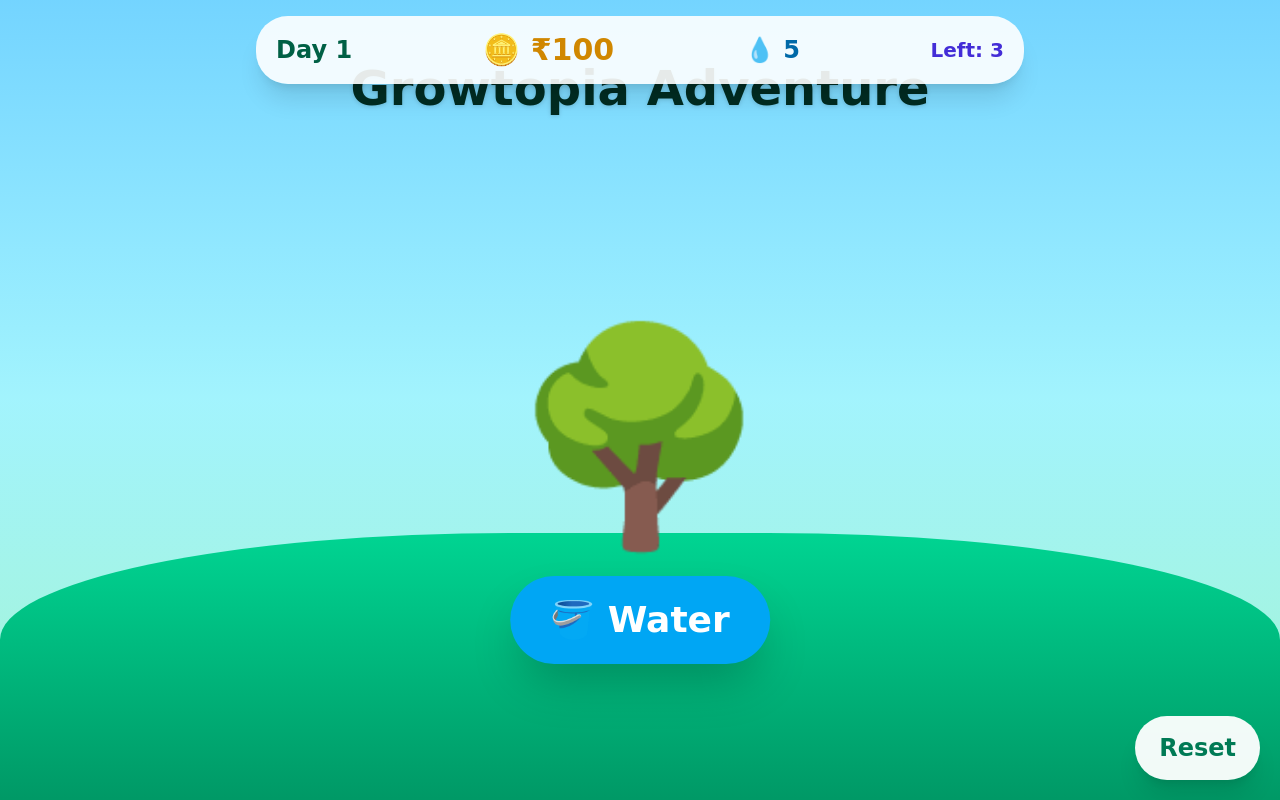
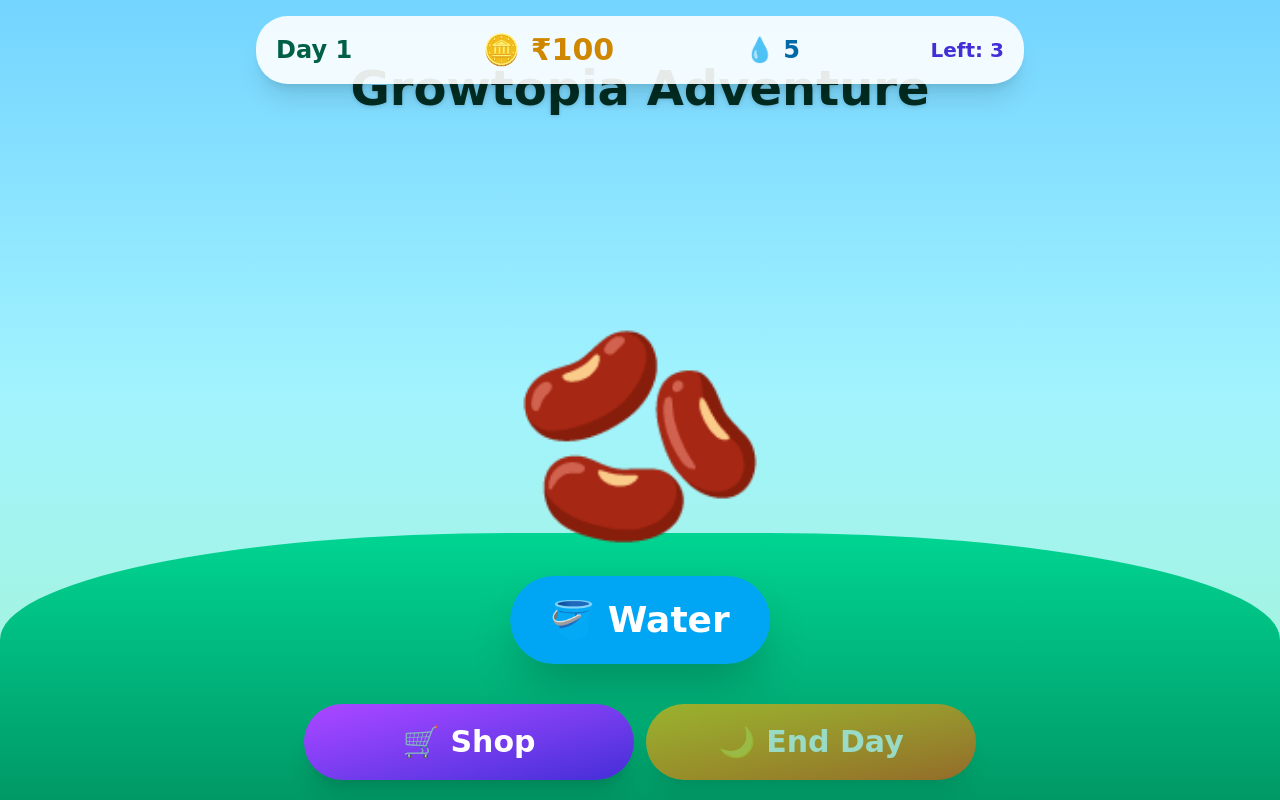
Before and after one commit to pravatAbhishek/BuildWithAI, a Next.js app: page / in a window 1280 px wide. Built offline with nearby package versions, Linux system fonts and the light colour scheme.

Commit message:
Made shop with appreciation and depreciation assets.

```diff
--- a/src/components/game/GameCanvas.tsx
+++ b/src/components/game/GameCanvas.tsx
@@ -1,12 +1,14 @@
 "use client";
 
-import { useEffect, useMemo, useState } from "react";
+import { useMemo, useState } from "react";
 import type { Variants } from "framer-motion";
 import { AnimatePresence, motion } from "framer-motion";
 import { useGameStore } from "@/store/gameStore";
 import { calculateTreeYield, canWaterTree } from "@/lib/gameEngine";
+import type { AssetType, MarketAsset } from "@/types/game";
 
 type Phase = "morning" | "evening" | "night" | "sunrise";
+type ShopTab = AssetType;
 
 const treeShakeVariants: Variants = {
   calm: { rotate: 0, scaleY: 1 },
@@ -18,15 +20,18 @@ export function GameCanvas() {
     tree,
     player,
     ownedAssets,
+    marketAssets,
     waterTree,
+    buyAsset,
     saveToBank,
     investMoney,
     startNewDay,
-    resetGame,
     aiTip,
   } = useGameStore();
 
   const [phase, setPhase] = useState<Phase>("morning");
+  const [shopOpen, setShopOpen] = useState(false);
+  const [shopTab, setShopTab] = useState<ShopTab>("depreciating");
   const [shakeTree, setShakeTree] = useState(false);
   const [coinPop, setCoinPop] = useState<number | null>(null);
   const [bankChoice, setBankChoice] = useState(0);
@@ -35,19 +40,6 @@ export function GameCanvas() {
   const wateringsLeft = Math.max(0, 3 - tree.timesWateredToday);
   const canWater = canWaterTree(tree, player.waterUnits) && phase === "morning";
   const remaining = Math.max(0, player.wallet - bankChoice - investChoice);
-
-  useEffect(() => {
-    if (phase === "morning" && tree.timesWateredToday >= 3) {
-      setPhase("evening");
-    }
-  }, [phase, tree.timesWateredToday]);
-
-  useEffect(() => {
-    if (phase !== "evening") {
-      setBankChoice(0);
-      setInvestChoice(0);
-    }
-  }, [phase]);
 
   const bgClass = useMemo(() => {
     if (phase === "morning") return "from-sky-300 via-cyan-200 to-emerald-200";
@@ -65,12 +57,18 @@ export function GameCanvas() {
     setCoinPop(earned);
     window.setTimeout(() => setShakeTree(false), 250);
     window.setTimeout(() => setCoinPop(null), 900);
+
+    if (tree.timesWateredToday + 1 >= 3) {
+      window.setTimeout(() => setPhase("evening"), 550);
+    }
   };
 
   const onConfirmEvening = () => {
     if (bankChoice + investChoice > player.wallet) return;
     if (bankChoice > 0) saveToBank(bankChoice);
     if (investChoice > 0) investMoney(investChoice);
+    setBankChoice(0);
+    setInvestChoice(0);
     setPhase("night");
   };
 
@@ -78,6 +76,7 @@ export function GameCanvas() {
     setPhase("sunrise");
     window.setTimeout(() => {
       startNewDay();
+      setShopOpen(false);
       setPhase("morning");
     }, 950);
   };
@@ -104,6 +103,7 @@ export function GameCanvas() {
       </div>
 
       <SceneTree
+        treeStage={tree.stage}
         shakeTree={shakeTree}
         phase={phase}
         canWater={canWater}
@@ -149,17 +149,29 @@ export function GameCanvas() {
         {phase === "sunrise" && <SunriseOverlay />}
       </AnimatePresence>
 
-      <motion.button
-        whileHover={{ scale: 1.08 }}
-        whileTap={{ scale: 0.92 }}
-        onClick={() => {
-          resetGame();
-          setPhase("morning");
-        }}
-        className="absolute bottom-5 right-5 z-40 rounded-full bg-white/95 px-6 py-4 text-2xl font-extrabold text-emerald-700 shadow-xl"
-      >
-        Reset
-      </motion.button>
+      <AnimatePresence>
+        {phase === "morning" && (
+          <BottomActions
+            canEndDay={tree.timesWateredToday > 0}
+            onShop={() => setShopOpen(true)}
+            onEndDay={() => setPhase("evening")}
+          />
+        )}
+      </AnimatePresence>
+
+      <AnimatePresence>
+        {shopOpen && (
+          <ShopModal
+            tab={shopTab}
+            setTab={setShopTab}
+            marketAssets={marketAssets}
+            wallet={player.wallet}
+            ownedAssets={ownedAssets}
+            onBuy={buyAsset}
+            onClose={() => setShopOpen(false)}
+          />
+        )}
+      </AnimatePresence>
     </div>
   );
 }
@@ -192,16 +204,20 @@ function TopHUD({
 }
 
 function SceneTree({
+  treeStage,
   phase,
   shakeTree,
   canWater,
   onWater,
 }: {
+  treeStage: "seed" | "sprout" | "small" | "medium" | "large" | "full";
   phase: Phase;
   shakeTree: boolean;
   canWater: boolean;
   onWater: () => void;
 }) {
+  const treeEmoji = getTreeEmoji(treeStage);
+
   return (
     <div className="absolute inset-0">
       <div className="absolute bottom-0 left-0 right-0 h-1/3 rounded-t-[40%] bg-gradient-to-b from-emerald-400 to-emerald-600" />
@@ -212,7 +228,7 @@ function SceneTree({
         animate={shakeTree ? "shake" : "calm"}
         transition={{ duration: 0.25 }}
       >
-        🌳
+        {treeEmoji}
       </motion.div>
 
       <AnimatePresence>
@@ -233,6 +249,179 @@ function SceneTree({
         )}
       </AnimatePresence>
     </div>
+  );
+}
+
+function getTreeEmoji(stage: "seed" | "sprout" | "small" | "medium" | "large" | "full") {
+  if (stage === "seed") return "🫘";
+  if (stage === "sprout") return "🌱";
+  if (stage === "small") return "🪴";
+  if (stage === "medium") return "🌿";
+  return "🌳";
+}
+
+function BottomActions({
+  canEndDay,
+  onShop,
+  onEndDay,
+}: {
+  canEndDay: boolean;
+  onShop: () => void;
+  onEndDay: () => void;
+}) {
+  return (
+    <motion.div
+      initial={{ y: 30, opacity: 0 }}
+      animate={{ y: 0, opacity: 1 }}
+      exit={{ y: 30, opacity: 0 }}
+      className="absolute bottom-5 left-0 right-0 z-40 px-4"
+    >
+      <div className="mx-auto flex max-w-2xl items-center gap-3">
+        <motion.button
+          whileHover={{ scale: 1.05 }}
+          whileTap={{ scale: 0.92 }}
+          onClick={onShop}
+          className="flex-1 rounded-full bg-gradient-to-br from-purple-500 to-indigo-700 px-6 py-5 text-3xl font-black text-white shadow-xl"
+        >
+          🛒 Shop
+        </motion.button>
+        <motion.button
+          whileHover={{ scale: 1.05 }}
+          whileTap={{ scale: 0.92 }}
+          onClick={onEndDay}
+          disabled={!canEndDay}
+          className="flex-1 rounded-full bg-gradient-to-br from-amber-400 to-orange-600 px-6 py-5 text-3xl font-black text-white shadow-xl disabled:cursor-not-allowed disabled:opacity-60"
+        >
+          🌙 End Day
+        </motion.button>
+      </div>
+    </motion.div>
+  );
+}
+
+function ShopModal({
+  tab,
+  setTab,
+  marketAssets,
+  wallet,
+  ownedAssets,
+  onBuy,
+  onClose,
+}: {
+  tab: ShopTab;
+  setTab: (tab: ShopTab) => void;
+  marketAssets: MarketAsset[];
+  wallet: number;
+  ownedAssets: { name: string; type: AssetType }[];
+  onBuy: (assetId: string) => void;
+  onClose: () => void;
+}) {
+  const filteredAssets = marketAssets.filter((a) => a.type === tab);
+
+  return (
+    <motion.div
+      className="absolute inset-0 z-50 flex items-end bg-black/40 p-3 md:items-center md:justify-center"
+      initial={{ opacity: 0 }}
+      animate={{ opacity: 1 }}
+      exit={{ opacity: 0 }}
+    >
+      <motion.div
+        initial={{ y: 28, scale: 0.96 }}
+        animate={{ y: 0, scale: 1 }}
+        exit={{ y: 28, opacity: 0 }}
+        className="w-full max-w-3xl rounded-[2rem] bg-white p-5 shadow-2xl md:p-7"
+      >
+        <div className="mb-3 flex items-center justify-between">
+          <h2 className="text-4xl font-black text-emerald-800">Asset Shop</h2>
+          <button
+            onClick={onClose}
+            className="rounded-full bg-slate-200 px-4 py-2 text-xl font-black text-slate-700"
+          >
+            Close
+          </button>
+        </div>
+
+        <div className="mb-4 rounded-2xl bg-yellow-100 p-3 text-center text-3xl font-black text-yellow-800">
+          🪙 ₹{wallet}
+        </div>
+
+        <div className="mb-4 grid grid-cols-2 gap-3">
+          <button
+            onClick={() => setTab("depreciating")}
+            className={`rounded-2xl px-4 py-4 text-2xl font-black ${
+              tab === "depreciating"
+                ? "bg-red-500 text-white"
+                : "bg-red-100 text-red-800"
+            }`}
+          >
+            ⚡ Depreciating
+          </button>
+          <button
+            onClick={() => setTab("appreciating")}
+            className={`rounded-2xl px-4 py-4 text-2xl font-black ${
+              tab === "appreciating"
+                ? "bg-emerald-600 text-white"
+                : "bg-emerald-100 text-emerald-800"
+            }`}
+          >
+            🌳 Appreciating
+          </button>
+        </div>
+
+        <div
+          className={`mb-4 rounded-2xl p-3 text-center text-xl font-bold ${
+            tab === "depreciating"
+              ? "bg-red-100 text-red-800"
+              : "bg-emerald-100 text-emerald-800"
+          }`}
+        >
+          {tab === "depreciating"
+            ? "Greedy choice: quick boost now, but maintenance and value drop later."
+            : "Patient choice: no instant boost, but better long-term growth."}
+        </div>
+
+        <div className="max-h-[42vh] space-y-3 overflow-y-auto pr-1">
+          {filteredAssets.map((asset) => {
+            const owned = ownedAssets.some(
+              (a) => a.name === asset.name && a.type === asset.type,
+            );
+            const canAfford = wallet >= asset.currentPrice && !owned;
+
+            return (
+              <div
+                key={asset.id}
+                className={`rounded-2xl border-2 p-4 ${
+                  canAfford
+                    ? "border-emerald-300 bg-emerald-50"
+                    : owned
+                      ? "border-slate-300 bg-slate-100"
+                      : "border-red-200 bg-red-50"
+                }`}
+              >
+                <div className="flex items-start justify-between gap-3">
+                  <div>
+                    <div className="text-3xl font-black text-slate-800">{asset.name}</div>
+                    <div className="mt-1 text-lg font-semibold text-slate-700">
+                      {asset.description}
+                    </div>
+                  </div>
+                  <div className="text-3xl font-black text-yellow-700">₹{asset.currentPrice}</div>
+                </div>
+                <motion.button
+                  whileHover={{ scale: canAfford ? 1.03 : 1 }}
+                  whileTap={{ scale: canAfford ? 0.95 : 1 }}
+                  disabled={!canAfford}
+                  onClick={() => onBuy(asset.id)}
+                  className="mt-3 w-full rounded-full bg-indigo-600 px-5 py-4 text-2xl font-black text-white disabled:cursor-not-allowed disabled:bg-slate-400"
+                >
+                  {owned ? "Owned ✅" : canAfford ? "Buy" : "Not Enough Coins"}
+                </motion.button>
+              </div>
+            );
+          })}
+        </div>
+      </motion.div>
+    </motion.div>
   );
 }
 
```
